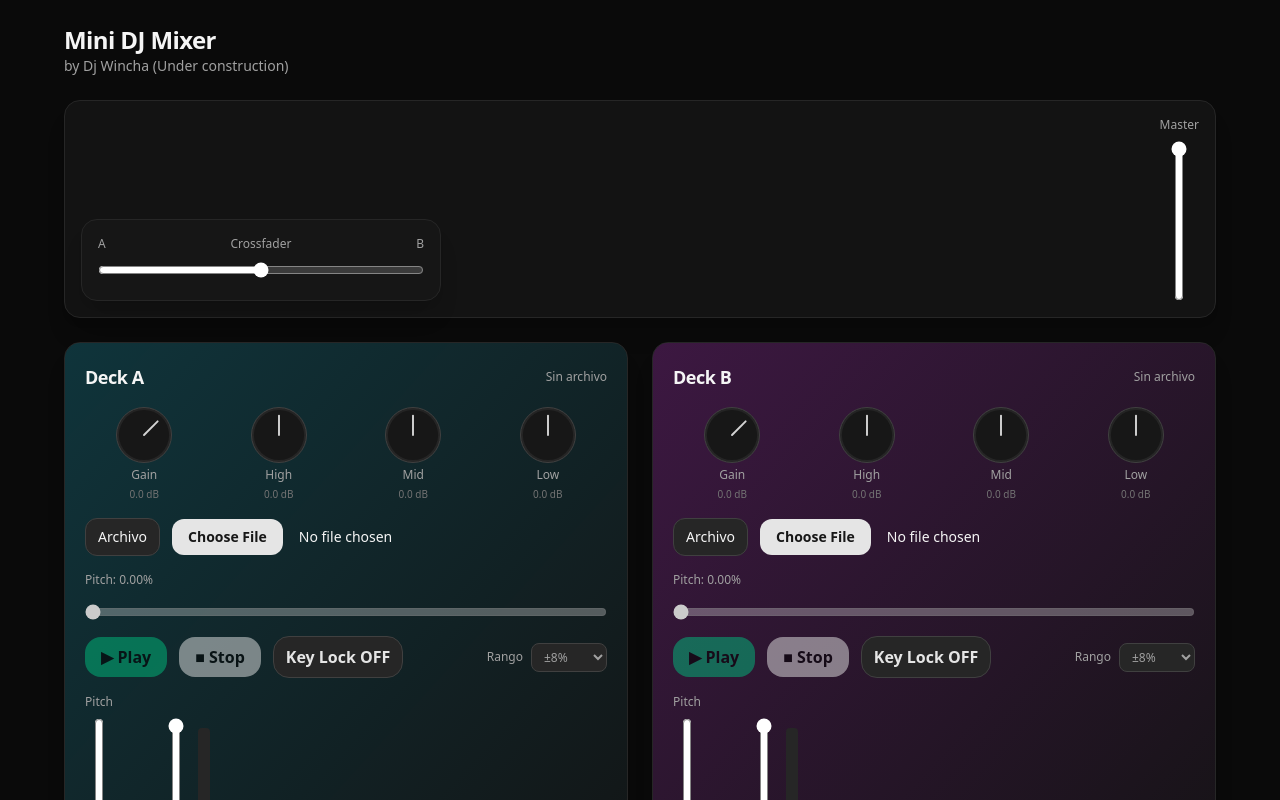
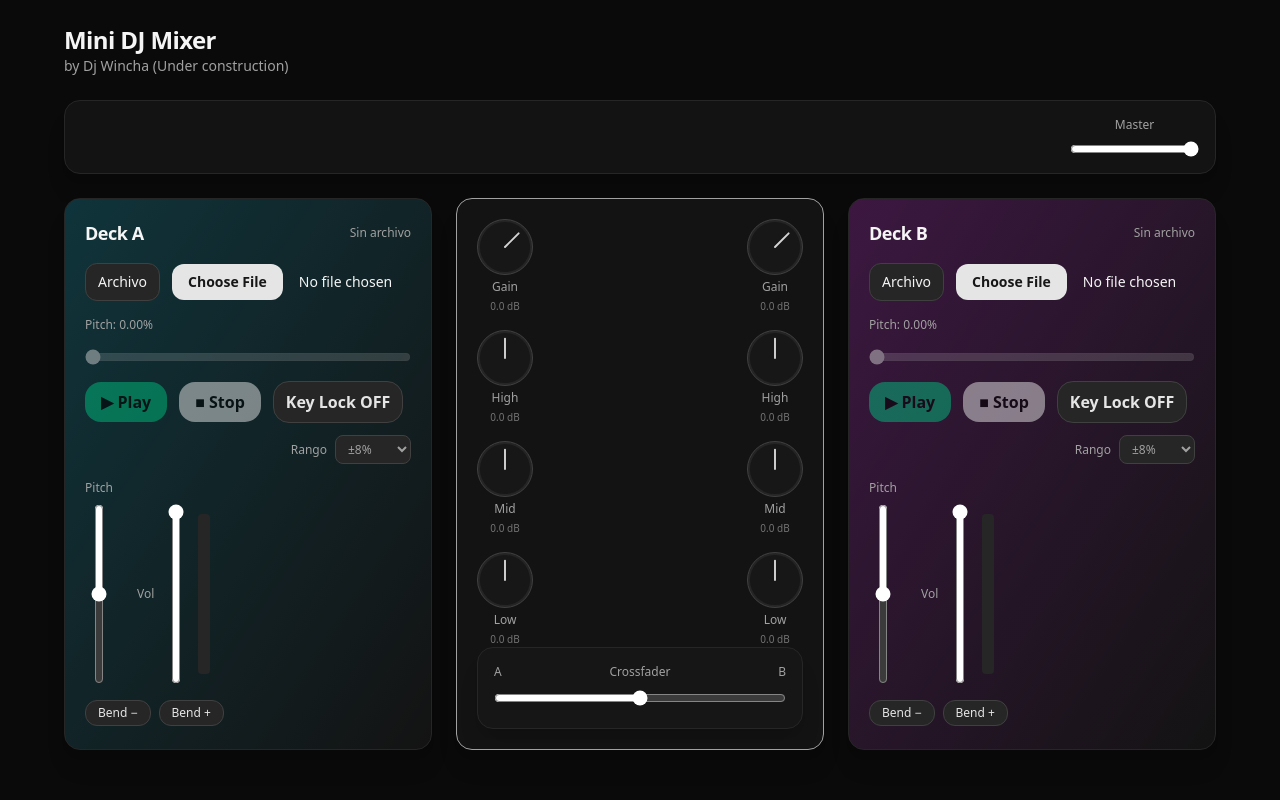
Before and after one commit to Wincha/mini-dj, a React (Vite) app: page / in a window 1280 px wide. Shown: the top 800 px of the page. Built offline with nearby package versions, Linux system fonts and the light colour scheme.

Commit message:
style changes

```diff
--- a/src/MiniDJPlayer.jsx
+++ b/src/MiniDJPlayer.jsx
@@ -2,6 +2,7 @@ import { useEffect, useMemo, useState } from "react";
 import { AudioEngine } from "./audio/engine";
 import Deck from "./components/Deck";
 import CentralMeters from "./components/CentralMeters";
+import Mixer from "./components/Mixer";
 
 export default function MiniDJMixer() {
   const engine = useMemo(() => new AudioEngine(), []);
@@ -89,11 +90,11 @@ export default function MiniDJMixer() {
           </div>
         </header>
 
-        {/* Panel central: VU y master */}
+        {/* Panel central */}
         <CentralMeters engine={engine} master={master} setMaster={setMaster} />
 
         {/* Decks */}
-        <div className="grid lg:grid-cols-2 gap-6">
+        <div className="grid lg:grid-cols-3 gap-6">
           <Deck
             title="Deck A"
             colorClass="from-cyan-500/20 to-transparent"
@@ -111,6 +112,7 @@ export default function MiniDJMixer() {
             setKeyLock={setKeyLock}
             onAttachEl={onAttachEl}
           />
+          <Mixer engine={engine} eq={{eqA, eqB}} setEq={setEq}/>
           <Deck
             title="Deck B"
             colorClass="from-fuchsia-500/20 to-transparent"
--- a/src/components/CentralMeters.jsx
+++ b/src/components/CentralMeters.jsx
@@ -1,14 +1,16 @@
+// eslint-disable-next-line no-unused-vars
 import { useEffect, useState } from "react";
-import VerticalSlider from "./VerticalSlider";
+import HorizontalSlider from "./HorizontalSlider";
 
+// eslint-disable-next-line no-unused-vars
 export default function CentralMeters({ engine, master, setMaster }) {
 //   const [a, setA] = useState(0),
 //     [b, setB] = useState(0);
-  const [cross, setCross] = useState(0.5);
+  // const [cross, setCross] = useState(0.5);
 
-  useEffect(() => {
-    engine.setCrossfader(cross);
-  }, [engine, cross]);
+  // useEffect(() => {
+  //   engine.setCrossfader(cross);
+  // }, [engine, cross]);
 
 //   useEffect(() => {
 //     let timer;
@@ -36,22 +38,14 @@ export default function CentralMeters({ engine, master, setMaster }) {
       </div> */}
       <div className="flex-1 flex justify-center">
         {/* Crossfader */}
-        <div className="rounded-2xl border border-neutral-800 bg-neutral-900/70 p-4 shadow-xl w-[360px]">
+        {/* <div className="rounded-2xl border border-neutral-800 bg-neutral-900/70 p-4 shadow-xl w-[360px]">
           <div className="flex items-center justify-between text-xs text-neutral-400 mb-2">
             <span>A</span>
             <span>Crossfader</span>
             <span>B</span>
           </div>
-          <input
-            type="range"
-            min={0}
-            max={1}
-            step={0.001}
-            value={cross}
-            onChange={(e) => setCross(Number(e.target.value))}
-            className="w-full accent-white"
-          />
-        </div>
+          <HorizontalSlider min={0} max={1} step={0.001} value={cross} onChange={(e) => setCross(Number(e.target.value))} />
+        </div> */}
       </div>
       {/* Crossfader visual (se gestiona en el contenedor) */}
       <div className="flex-2" />
@@ -69,7 +63,7 @@ export default function CentralMeters({ engine, master, setMaster }) {
       {/* Master volume (vertical) */}
       <div className="flex flex-col items-center gap-2 ml-6">
         <span className="text-xs text-neutral-400">Master</span>
-        <VerticalSlider
+        <HorizontalSlider
           min={0}
           max={1}
           step={0.01}
--- a/src/components/Deck.jsx
+++ b/src/components/Deck.jsx
@@ -1,6 +1,8 @@
+/* eslint-disable no-unused-vars */
 import { useEffect, useRef, useState, useMemo } from "react";
 import VerticalSlider from "./VerticalSlider";
 import Knob from "./Knob";
+import HorizontalSlider from "./HorizontalSlider";
 
 export default function Deck({
   title,
@@ -21,7 +23,6 @@ export default function Deck({
 }) {
   const pitchRafRef = useRef(null);
   const audioRef = useRef(null);
-  // refs para ticker robusto
   const rafRef = useRef(null);
   const tickerRunningRef = useRef(false);
   const timeupdateHandlerRef = useRef(null);
@@ -281,7 +282,7 @@ export default function Deck({
         </header>
 
         {/* Controles superiores: Gain/EQ (Knobs) */}
-        <div className="grid grid-cols-4 gap-4">
+        {/* <div className="grid grid-cols-4 gap-4">
           <Knob
             label="Gain"
             min={-24}
@@ -322,7 +323,7 @@ export default function Deck({
               setEq(side, { ...eq, low: Number(e.target.value) })
             }
           />
-        </div>
+        </div> */}
 
         {/* Archivo */}
         <label className="flex items-center gap-3">
@@ -350,14 +351,12 @@ export default function Deck({
             {keyLock && " · (Key Lock)"}
           </span>
         </div>
-        <input
-          type="range"
+        <HorizontalSlider
           min={0}
           max={Math.max(1, Math.floor(duration))}
           step={0.01}
           value={Number.isFinite(current) ? current : 0}
           onChange={(e) => seek(e.target.value)}
-          className="w-full accent-white"
           disabled={!objectUrl}
         />
 
--- /dev/null
+++ b/src/components/HorizontalSlider.jsx
@@ -0,0 +1,47 @@
+export default function HorizontalSlider({
+  min = 0,
+  max = 1,
+  step = 0.01,
+  value,
+  onChange,
+  className = "",
+  height = undefined, // alto en px
+  width = undefined, // ancho en px
+  disabled = false,
+  inverted = false,
+}) {
+  return (
+    <input
+      type="range"
+      min={min}
+      max={max}
+      step={step}
+      value={value}
+      onChange={onChange}
+      disabled={disabled}
+      style={{
+        writingMode: "horizontal-tb",
+        width: `${width}px`,
+        height: `${height}px`,
+        WebkitAppearance: "slider-horizontal",
+        transform: inverted ? "scaleX(-1)" : "none",
+      }}
+      className={`w-full accent-white cursor-pointer ${
+        disabled ? "opacity-50 cursor-not-allowed" : ""
+      } ${className}`}
+    />
+  );
+}
+
+{
+  /* <input
+          type="range"
+          min={0}
+          max={Math.max(1, Math.floor(duration))}
+          step={0.01}
+          value={Number.isFinite(current) ? current : 0}
+          onChange={(e) => seek(e.target.value)}
+          className="w-full accent-white"
+          disabled={!objectUrl}
+        /> */
+}
--- /dev/null
+++ b/src/components/Mixer.jsx
@@ -0,0 +1,117 @@
+import { useState, useEffect } from "react";
+import HorizontalSlider from "./HorizontalSlider";
+import Knob from "./Knob";
+
+export default function Mixer({ engine, eq, setEq }) {
+  const [cross, setCross] = useState(0.5);
+
+  useEffect(() => {
+    engine.setCrossfader(cross);
+  }, [engine, cross]);
+  return (
+    <div
+      className={`items-center justify-between rounded-2xl border border-neutral-400 bg-neutral-900/70 p-5 shadow-xl relative overflow-hidden`}
+    >
+      <div className="flex flex-colum items-center justify-between">
+        <div className="grid grid-rows-4 gap-4">
+          <Knob
+            label="Gain"
+            min={-24}
+            max={+12}
+            step={0.5}
+            value={eq.eqA.gain}
+            onChange={(e) =>
+              setEq("A", { ...eq.eqA, gain: Number(e.target.value) })
+            }
+          />
+          <Knob
+            label="High"
+            min={-12}
+            max={+12}
+            step={0.5}
+            value={eq.eqA.high}
+            onChange={(e) =>
+              setEq("A", { ...eq.eqA, high: Number(e.target.value) })
+            }
+          />
+          <Knob
+            label="Mid"
+            min={-12}
+            max={+12}
+            step={0.5}
+            value={eq.eqA.mid}
+            onChange={(e) =>
+              setEq("A", { ...eq.eqA, mid: Number(e.target.value) })
+            }
+          />
+          <Knob
+            label="Low"
+            min={-12}
+            max={+12}
+            step={0.5}
+            value={eq.eqA.low}
+            onChange={(e) =>
+              setEq("A", { ...eq.eqA, low: Number(e.target.value) })
+            }
+          />
+        </div>
+        <div className="grid grid-rows-4 gap-4">
+          <Knob
+            label="Gain"
+            min={-24}
+            max={+12}
+            step={0.5}
+            value={eq.eqB.gain}
+            onChange={(e) =>
+              setEq("B", { ...eq.eqB, gain: Number(e.target.value) })
+            }
+          />
+          <Knob
+            label="High"
+            min={-12}
+            max={+12}
+            step={0.5}
+            value={eq.eqB.high}
+            onChange={(e) =>
+              setEq("B", { ...eq.eqB, high: Number(e.target.value) })
+            }
+          />
+          <Knob
+            label="Mid"
+            min={-12}
+            max={+12}
+            step={0.5}
+            value={eq.eqB.mid}
+            onChange={(e) =>
+              setEq("B", { ...eq.eqB, mid: Number(e.target.value) })
+            }
+          />
+          <Knob
+            label="Low"
+            min={-12}
+            max={+12}
+            step={0.5}
+            value={eq.eqB.low}
+            onChange={(e) =>
+              setEq("B", { ...eq.eqB, low: Number(e.target.value) })
+            }
+          />
+        </div>
+      </div>
+      <div className="rounded-2xl border border-neutral-800 bg-neutral-900/70 p-4 shadow-xl w-[auto]">
+        <div className="flex items-center justify-between text-xs text-neutral-400 mb-2">
+          <span>A</span>
+          <span>Crossfader</span>
+          <span>B</span>
+        </div>
+        <HorizontalSlider
+          min={0}
+          max={1}
+          step={0.001}
+          value={cross}
+          onChange={(e) => setCross(Number(e.target.value))}
+        />
+      </div>
+    </div>
+  );
+}
```
Also changed, not shown: 1 other file (tests, documents, lock files or other folders). Lines whose indentation alone changed are shown as unchanged.
